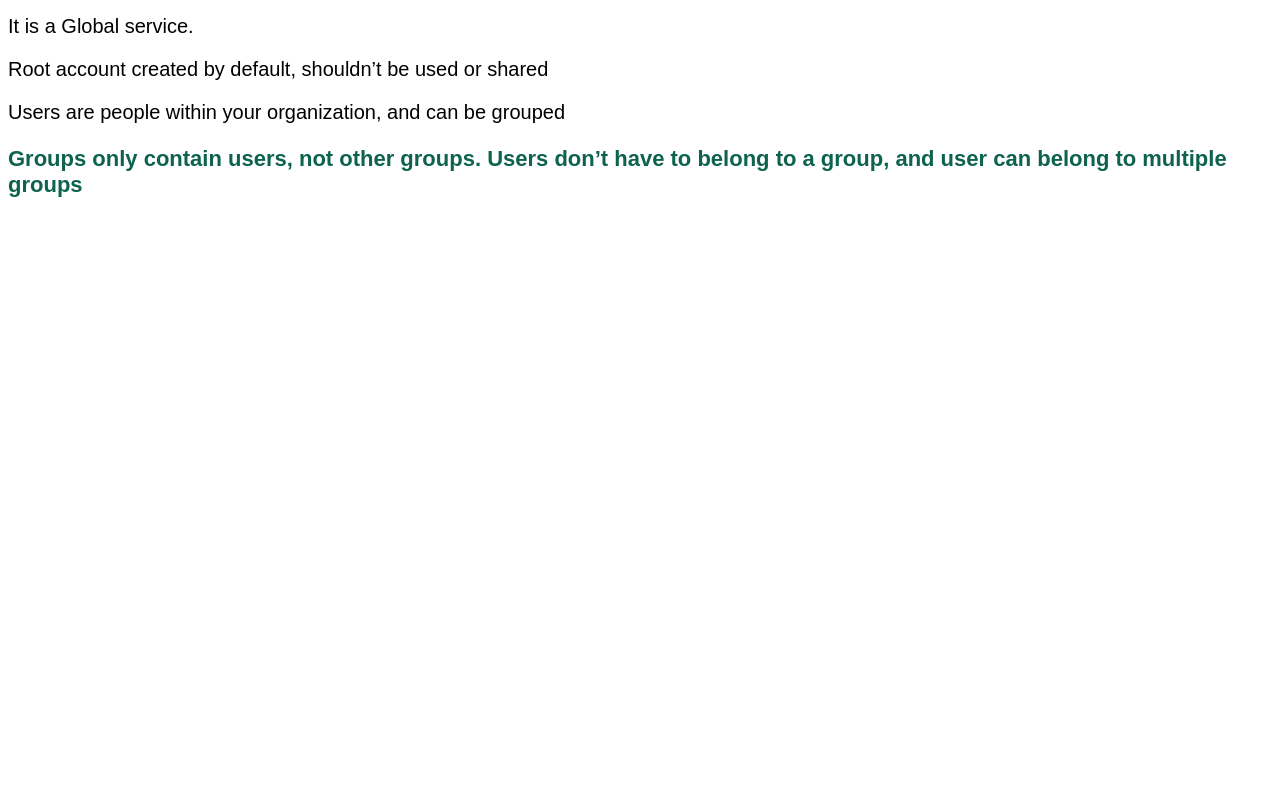
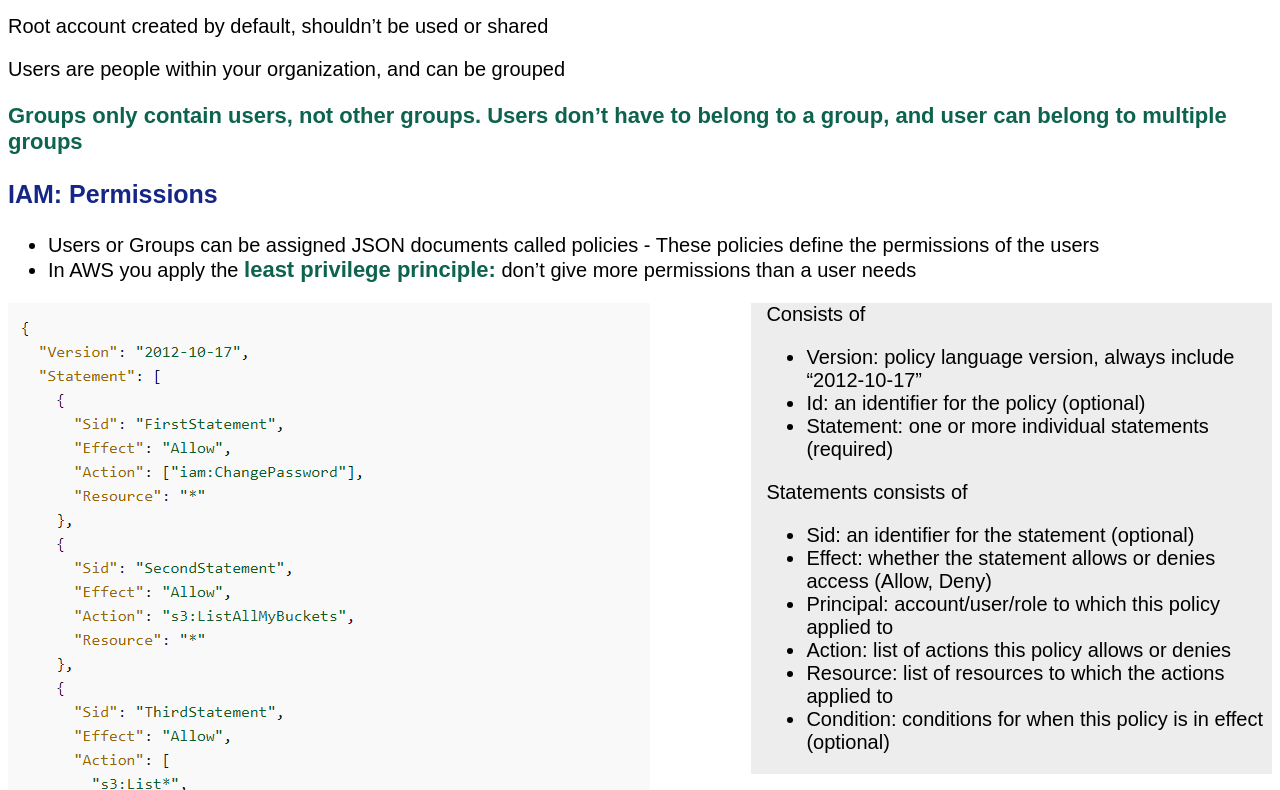
Before and after one commit to Poonam-Raghuvanshi/AWS-notes, a plain HTML site: page security/iam.html in a window 1280 px wide. Shown: the part 79-869 px from the top of the page. Before the commit the page ends 800 px from the top, so only its background shows below. Drawn offline with Linux system fonts and the light colour scheme.

Commit message:
Aside added

```diff
--- a/security/iam.html
+++ b/security/iam.html
@@ -8,12 +8,41 @@
 </head>
 
 <body>
-    <p class="main-heading">IDENTITY AND ACCESS MANAGEMENT </p>
-    <p> It is a Global service. </p>
+    <p class="main-heading">IDENTITY AND ACCESS MANAGEMENT (GLOBAL SERVICE) </p>
     <p> Root account created by default, shouldn’t be used or shared </p>
     <p> Users are people within your organization, and can be grouped</p>
     <p class="point"> Groups only contain users, not other groups. Users don’t have to belong to a group, and user can
         belong to multiple groups</p>
+    <p class="heading">IAM: Permissions
+    </p>
+    <p>
+    <ul>
+        <li> Users or Groups can be assigned JSON documents called policies - These policies define the permissions of
+            the users </li>
+        <li> In AWS you apply the <span class="point">least privilege principle:</span> don’t give more permissions than
+            a user needs </li>
+    </ul>
+    </p>
+    <section>
+        <img src="../images/policy.PNG" />
+        <aside>Consists of
+            <ul>
+                <li> Version: policy language version, always include “2012-10-17”</li>
+                <li>Id: an identifier for the policy (optional)</li>
+                <li> Statement: one or more individual statements (required)</li>
+            </ul>
+            Statements consists of
+            <ul>
+                <li>Sid: an identifier for the statement (optional)</li>
+                <li> Effect: whether the statement allows or denies access (Allow, Deny) </li>
+                <li> Principal: account/user/role to which this policy applied to</li>
+                <li> Action: list of actions this policy allows or denies</li>
+                <li> Resource: list of resources to which the actions applied to</li>
+                <li> Condition: conditions for when this policy is in effect (optional)</li>
+
+            </ul>
+        </aside>
+    </section>
 
 </body>
 
--- a/style.css
+++ b/style.css
@@ -19,3 +19,10 @@ body {
     color: rgb(13, 99, 77);
     font-weight: bold;
   }
+  aside {
+    width: 40%;
+    padding-left: 15px;
+    margin-left: 15px;
+    float: right;
+    background-color: rgb(238, 237, 237);
+  }
```
Also changed, not shown: images/policy.PNG (added).
